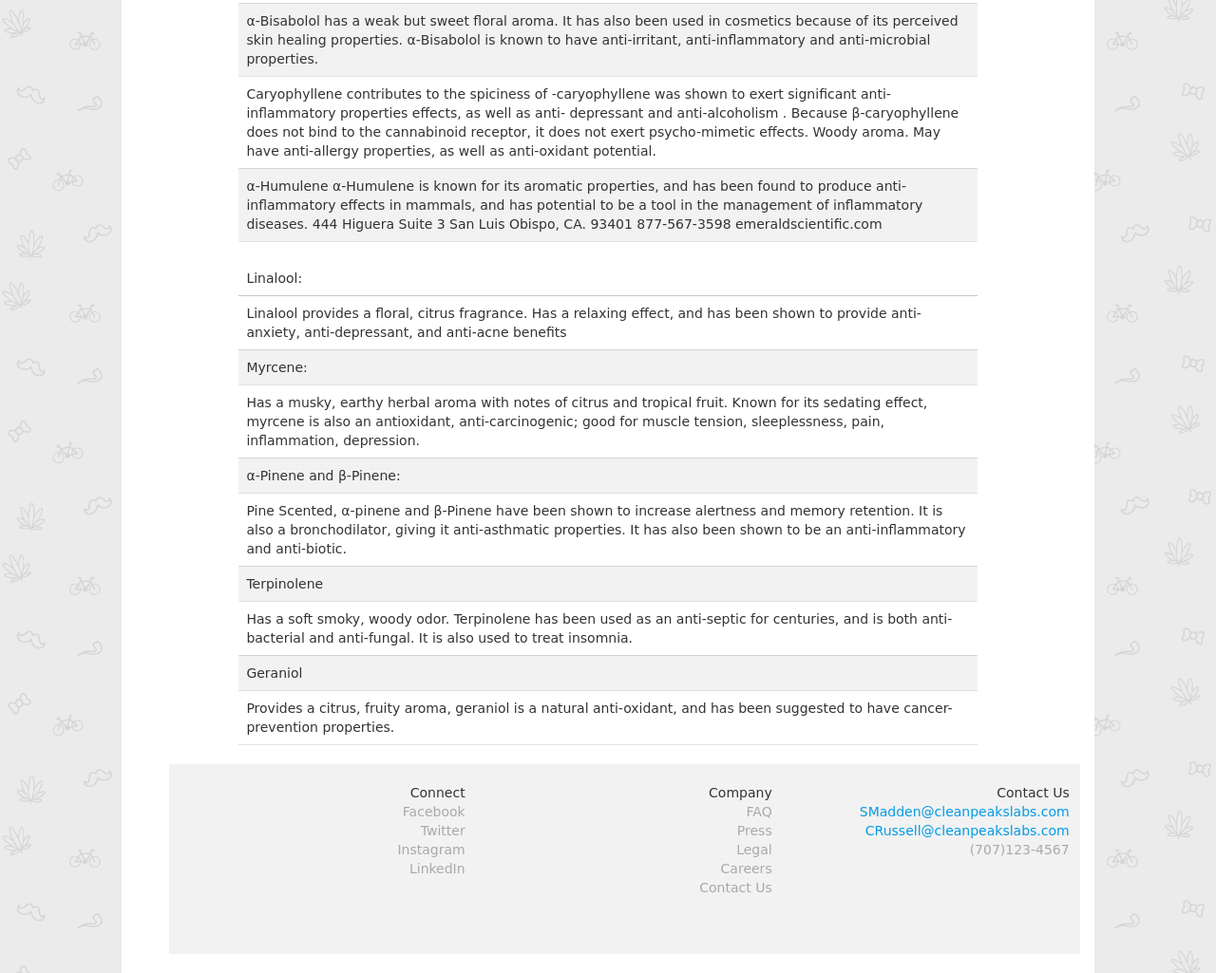
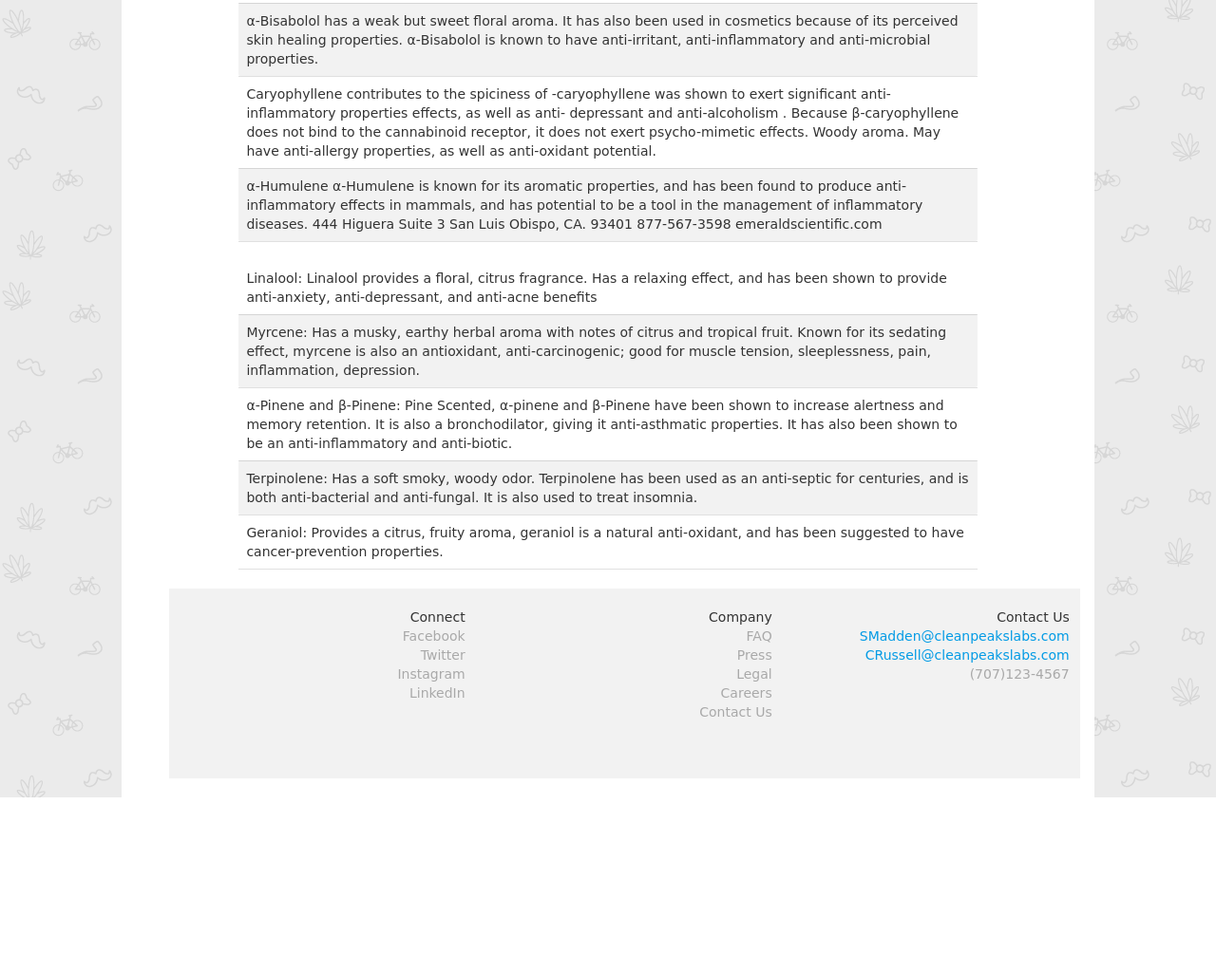
Before and after one commit to leenbean16/cleanpeakslabs, a website: page docs.html in a window 1280 px wide. Shown: the part 4315-5340 px from the top of the page at 95% size. After the commit the page ends 5155 px from the top, so only its background shows below. Drawn offline with nearby package versions, Linux system fonts and the light colour scheme; a web font is replaced by a local one.

Commit message:
list, done. Need to add pics

```diff
--- a/docs.html
+++ b/docs.html
@@ -476,36 +476,20 @@
             <div class="col l12">
                 <table>
                     <tr>
-                        <td>Linalool:</td>
+                        <td>Linalool: Linalool provides a floral, citrus fragrance. Has a relaxing effect, and has been shown to provide anti-anxiety, anti-depressant, and anti-acne benefits</td>
                     </tr>
                     <tr>
-                        <tr>
-                            <td>Linalool provides a floral, citrus fragrance. Has a relaxing effect, and has been shown to provide anti-anxiety, anti-depressant, and anti-acne benefits</td>
-                        </tr>
-                        <tr>
-                            <td>Myrcene:
+                        <td>Myrcene: Has a musky, earthy herbal aroma with notes of citrus and tropical fruit. Known for its sedating effect, myrcene is also an antioxidant, anti-carcinogenic; good for muscle tension, sleeplessness, pain, inflammation, depression.
                         </td>
                     </tr>
                     <tr>
-                            <td>Has a musky, earthy herbal aroma with notes of citrus and tropical fruit. Known for its sedating effect, myrcene is also an antioxidant, anti-carcinogenic; good for muscle tension, sleeplessness, pain, inflammation, depression.</td>
+                        <td>α-Pinene and β-Pinene: Pine Scented, α-pinene and β-Pinene have been shown to increase alertness and memory retention. It is also a bronchodilator, giving it anti-asthmatic properties. It has also been shown to be an anti-inflammatory and anti-biotic.</td>
                     </tr>
                     <tr>
-                            <td>α-Pinene and β-Pinene:</td>
+                        <td>Terpinolene: Has a soft smoky, woody odor. Terpinolene has been used as an anti-septic for centuries, and is both anti-bacterial and anti-fungal. It is also used to treat insomnia.</td>
                     </tr>
                     <tr>
-                            <td>Pine Scented, α-pinene and β-Pinene have been shown to increase alertness and memory retention. It is also a bronchodilator, giving it anti-asthmatic properties. It has also been shown to be an anti-inflammatory and anti-biotic.</td>
-                        </tr>
-                        <tr>
-                            <td>Terpinolene</td>
-                        </tr>
-                        <tr>
-                            <td>Has a soft smoky, woody odor. Terpinolene has been used as an anti-septic for centuries, and is both anti-bacterial and anti-fungal. It is also used to treat insomnia.</td>
-                        </tr>
-                        <tr>
-                            <td>Geraniol</td>
-                        </tr>
-                        <tr>
-                            <td>Provides a citrus, fruity aroma, geraniol is a natural anti-oxidant, and has been suggested to have cancer-prevention properties.</td>
+                        <td>Geraniol: Provides a citrus, fruity aroma, geraniol is a natural anti-oxidant, and has been suggested to have cancer-prevention properties.</td>
                     </tr>
                     </tr>
                 </table>
```
Lines whose indentation alone changed are shown as unchanged.
